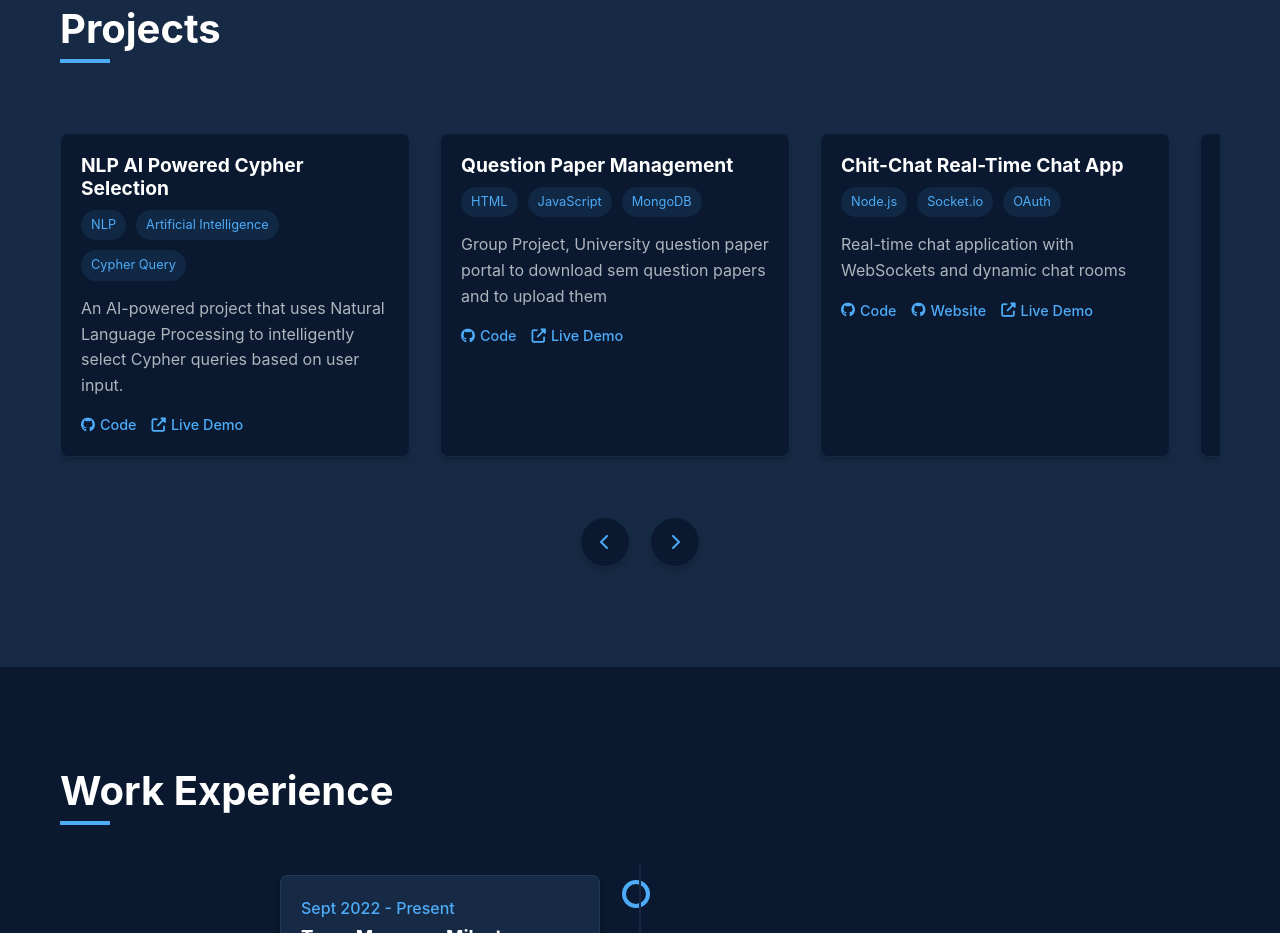
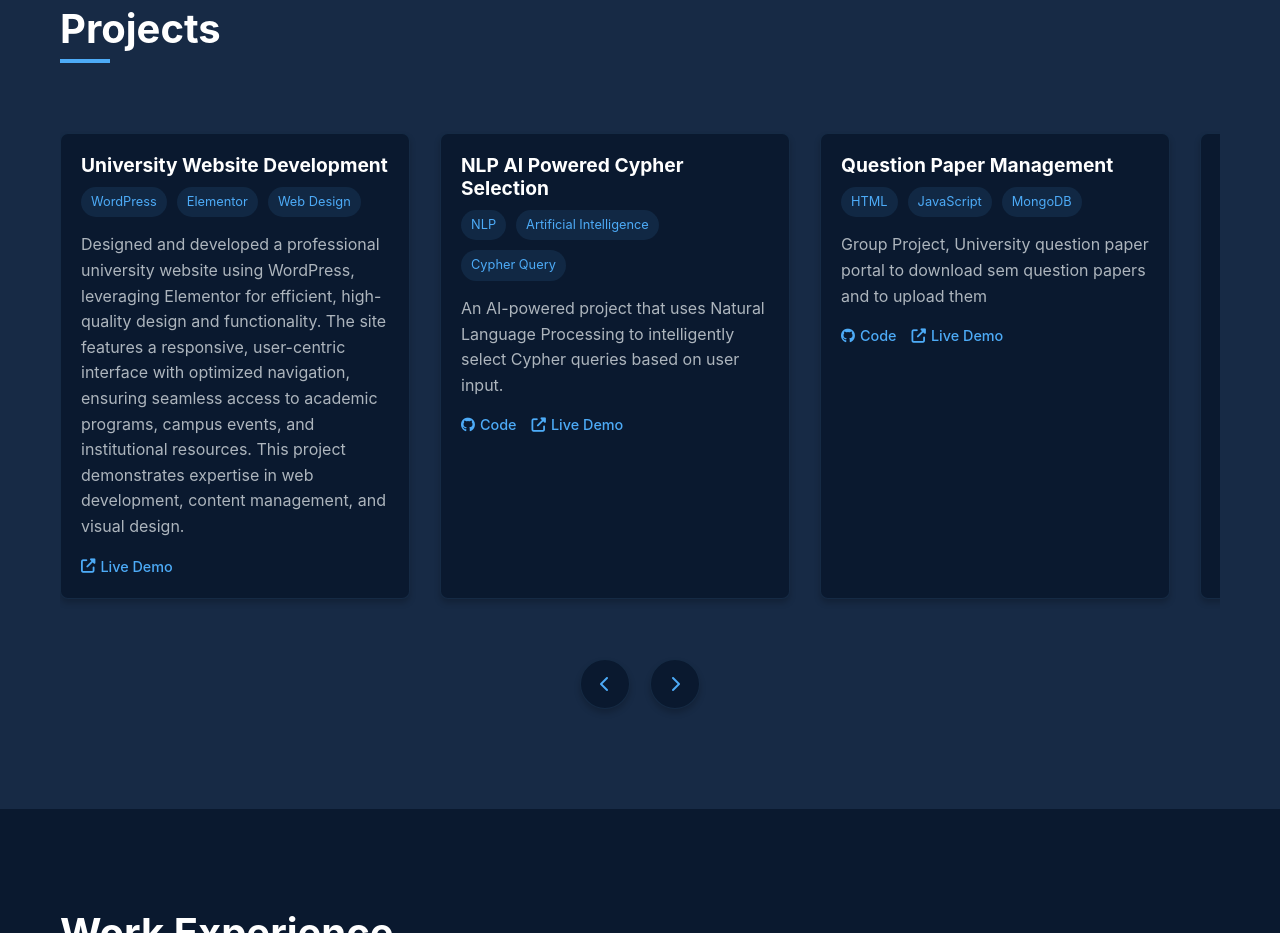
Before and after one commit to yaswanth65/portfolio, a plain HTML site: page index.html in a window 1280 px wide. Shown: the part 2480-3413 px from the top of the page. Drawn offline with Linux system fonts and the light colour scheme.

Commit message:
Update index.html

```diff
--- a/index.html
+++ b/index.html
@@ -1190,6 +1190,20 @@
             <h2 class="section-title fade-in">Projects</h2>
             <div class="projects-container fade-in">
                 <div class="projects-scroll" id="projectsScroll">
+                    <div class="project-card">
+    <div class="project-content">
+        <h3 class="project-title">University Website Development</h3>
+        <div class="project-tags">
+            <span class="project-tag">WordPress</span>
+            <span class="project-tag">Elementor</span>
+            <span class="project-tag">Web Design</span>
+        </div>
+        <p class="project-desc">Designed and developed a professional university website using WordPress, leveraging Elementor for efficient, high-quality design and functionality. The site features a responsive, user-centric interface with optimized navigation, ensuring seamless access to academic programs, campus events, and institutional resources. This project demonstrates expertise in web development, content management, and visual design.</p>
+        <div class="project-links">
+            <a href="https://youtu.be/afr3_nDm3aE" target="_blank"><i class="fas fa-external-link-alt"></i> Live Demo</a>
+        </div>
+    </div>
+</div>
                     <div class="project-card">
 
                         <div class="project-content">
```
